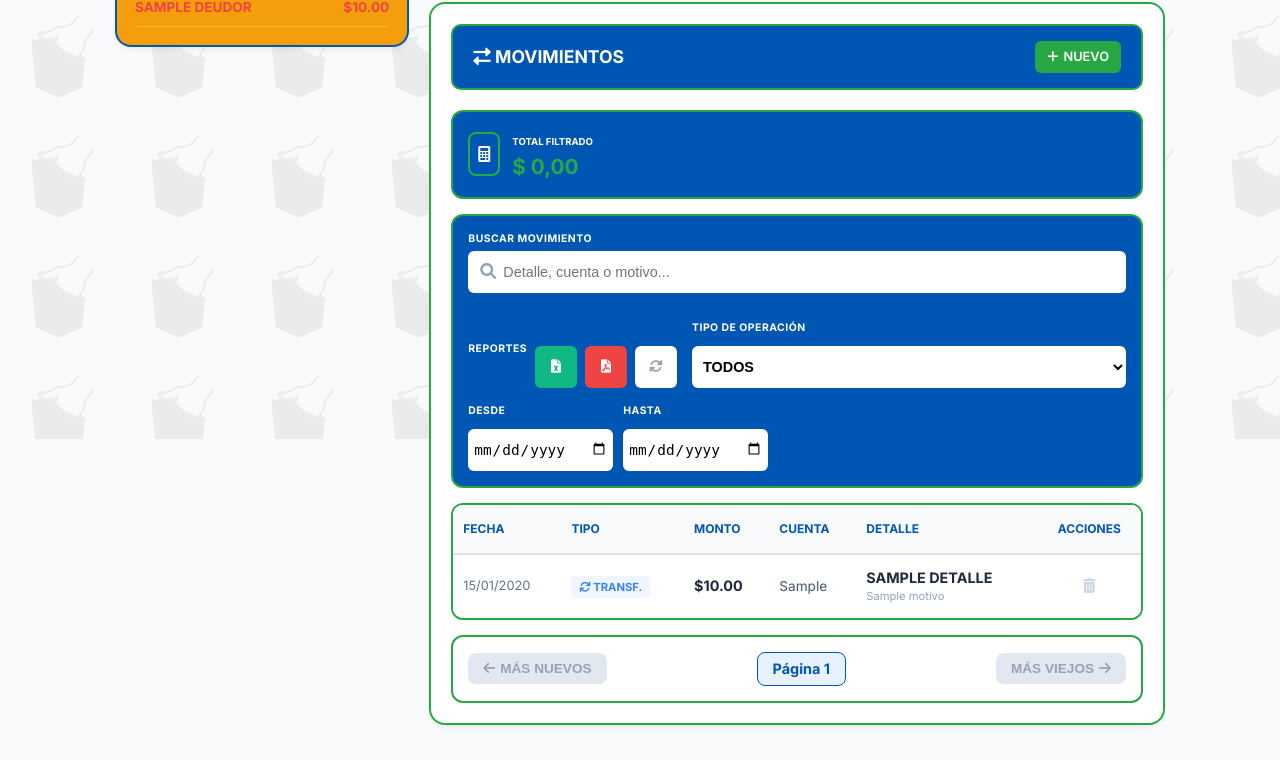
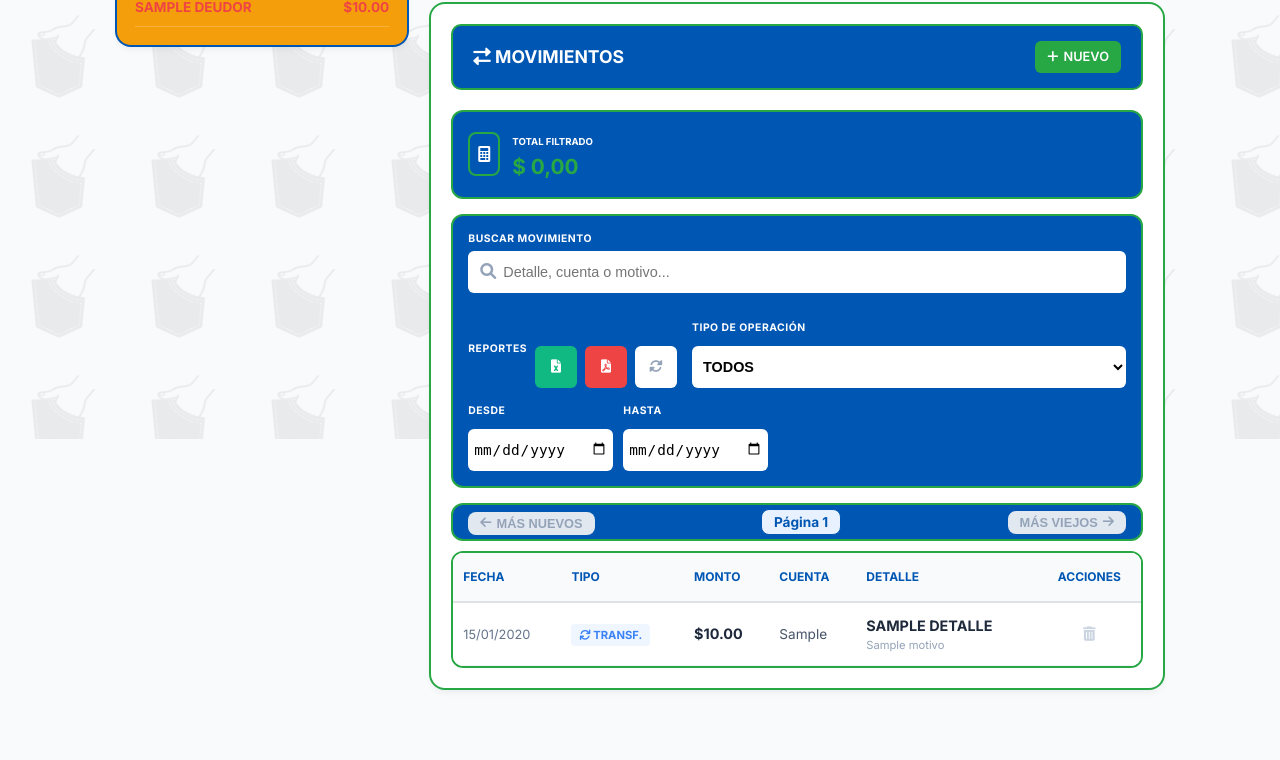
Before and after one commit to mpirez10/Mi-Bolsillo, a Python web app: template templates/index.html in a window 1280 px wide. Shown: the part 361-1121 px from the top of the page. After the commit the page ends 1051 px from the top, so only its background shows below. Run offline with Jinja, Linux system fonts and the light colour scheme; the template is opened without the code that fills it: most values are stand-ins (such as "Sample title", 1, 10 or a date in 2020); some libraries are stand-ins or nearby versions.

Commit message:
Update index.html

```diff
--- a/templates/index.html
+++ b/templates/index.html
@@ -349,7 +349,44 @@
                 </div>
             </div>
         </div>
+                <div style="display: flex; justify-content: space-between; align-items: center; margin-top: 15px; background: var(--pocket-blue); padding: 4px 15px; border-radius: 12px; border: 2px solid var(--pocket-green);">
 
+    <div>
+        {% if page > 1 %}
+            <a href="{{ url_for('home.index', page=page-1, q=filtros.q, tipo=filtros.tipo, desde=filtros.desde, hasta=filtros.hasta) }}"
+               style="background-color: var(--pocket-blue); border: 2px solid var(--pocket-green); color: white; padding: 4px 12px; border-radius: 8px; text-decoration: none; font-weight: 700; font-size: 0.8rem; display: inline-flex; align-items: center; gap: 5px; transition: 0.2s;">
+               <i class="fas fa-arrow-left"></i> MÁS NUEVOS
+            </a>
+        {% else %}
+            <button style="background-color: #e2e8f0; color: #94a3b8; padding: 4px 12px; border-radius: 8px; border: none; font-weight: 700; font-size: 0.8rem; cursor: not-allowed; display: inline-flex; align-items: center; gap: 5px;" disabled>
+               <i class="fas fa-arrow-left"></i> MÁS NUEVOS
+            </button>
+        {% endif %}
+    </div>
+
+    <span style="font-weight: 800; color: var(--pocket-blue); background: var(--pocket-light-blue); padding: 2px 12px; border-radius: 8px; border: 1px solid var(--pocket-blue); font-size: 0.85rem;">
+        Página {{ page }}
+    </span>
+
+    <div>
+        {% if hay_mas_viejos %}
+            <a href="{{ url_for('home.index', page=page+1, q=filtros.q, tipo=filtros.tipo, desde=filtros.desde, hasta=filtros.hasta) }}"
+               style="background-color: var(--pocket-blue); border: 2px solid var(--pocket-green); color: white; padding: 4px 12px; border-radius: 8px; text-decoration: none; font-weight: 700; font-size: 0.8rem; display: inline-flex; align-items: center; gap: 5px; transition: 0.2s;">
+               MÁS VIEJOS <i class="fas fa-arrow-right"></i>
+            </a>
+        {% else %}
+            <button style="background-color: #e2e8f0; color: #94a3b8; padding: 4px 12px; border-radius: 8px; border: none; font-weight: 700; font-size: 0.8rem; cursor: not-allowed; display: inline-flex; align-items: center; gap: 5px;" disabled title="No hay más datos o llegaste al límite">
+               MÁS VIEJOS <i class="fas fa-arrow-right"></i>
+            </button>
+        {% endif %}
+    </div>
+</div>
+
+{% if not es_busqueda_activa and page == 3 %}
+    <p style="text-align: center; color: #64748b; font-size: 0.8rem; margin-top: 8px; font-weight: 600;">
+        <i class="fas fa-info-circle"></i> Para ver movimientos más antiguos, haz uso de los filtros de búsqueda de arriba.
+    </p>
+{% endif %}
         <div class="table-responsive" style="border-radius: 12px; overflow: hidden; border: 2px solid var(--pocket-green); margin-top: 10px;">
             <table style="width: 100%; border-collapse: collapse; background-color: white;">
                 <thead>
@@ -397,45 +434,6 @@
                 </tbody>
             </table>
         </div>
-
-        <div style="display: flex; justify-content: space-between; align-items: center; margin-top: 15px; background: white; padding: 15px; border-radius: 12px; border: 2px solid var(--pocket-green);">
-
-            <div>
-                {% if page > 1 %}
-                    <a href="{{ url_for('home.index', page=page-1, q=filtros.q, tipo=filtros.tipo, desde=filtros.desde, hasta=filtros.hasta) }}"
-                       style="background-color: var(--pocket-blue); border: 2px solid var(--pocket-green); color: white; padding: 8px 15px; border-radius: 8px; text-decoration: none; font-weight: 700; font-size: 0.85rem; display: inline-flex; align-items: center; gap: 5px; transition: 0.2s;">
-                       <i class="fas fa-arrow-left"></i> MÁS NUEVOS
-                    </a>
-                {% else %}
-                    <button style="background-color: #e2e8f0; color: #94a3b8; padding: 8px 15px; border-radius: 8px; border: none; font-weight: 700; font-size: 0.85rem; cursor: not-allowed; display: inline-flex; align-items: center; gap: 5px;" disabled>
-                       <i class="fas fa-arrow-left"></i> MÁS NUEVOS
-                    </button>
-                {% endif %}
-            </div>
-
-            <span style="font-weight: 800; color: var(--pocket-blue); background: var(--pocket-light-blue); padding: 5px 15px; border-radius: 8px; border: 1px solid var(--pocket-blue); font-size: 0.9rem;">
-                Página {{ page }}
-            </span>
-
-            <div>
-                {% if hay_mas_viejos %}
-                    <a href="{{ url_for('home.index', page=page+1, q=filtros.q, tipo=filtros.tipo, desde=filtros.desde, hasta=filtros.hasta) }}"
-                       style="background-color: var(--pocket-blue); border: 2px solid var(--pocket-green); color: white; padding: 8px 15px; border-radius: 8px; text-decoration: none; font-weight: 700; font-size: 0.85rem; display: inline-flex; align-items: center; gap: 5px; transition: 0.2s;">
-                       MÁS VIEJOS <i class="fas fa-arrow-right"></i>
-                    </a>
-                {% else %}
-                    <button style="background-color: #e2e8f0; color: #94a3b8; padding: 8px 15px; border-radius: 8px; border: none; font-weight: 700; font-size: 0.85rem; cursor: not-allowed; display: inline-flex; align-items: center; gap: 5px;" disabled title="No hay más datos o llegaste al límite">
-                       MÁS VIEJOS <i class="fas fa-arrow-right"></i>
-                    </button>
-                {% endif %}
-            </div>
-        </div>
-
-        {% if not es_busqueda_activa and page == 3 %}
-            <p style="text-align: center; color: #64748b; font-size: 0.8rem; margin-top: 12px; font-weight: 600;">
-                <i class="fas fa-info-circle"></i> Para ver movimientos más antiguos, haz uso de los filtros de búsqueda de arriba.
-            </p>
-        {% endif %}
     </div>
 </main>
 </div>
```
